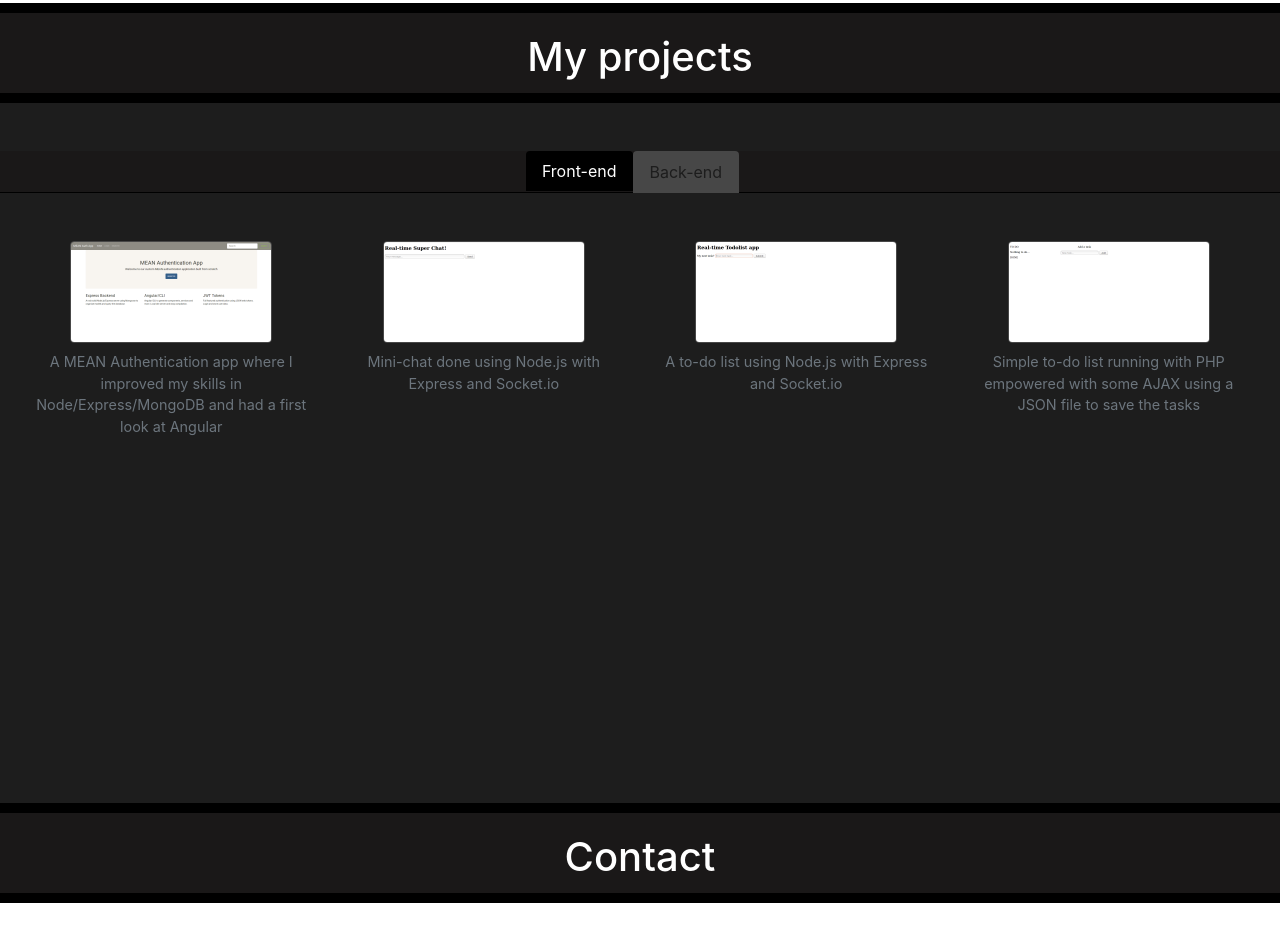
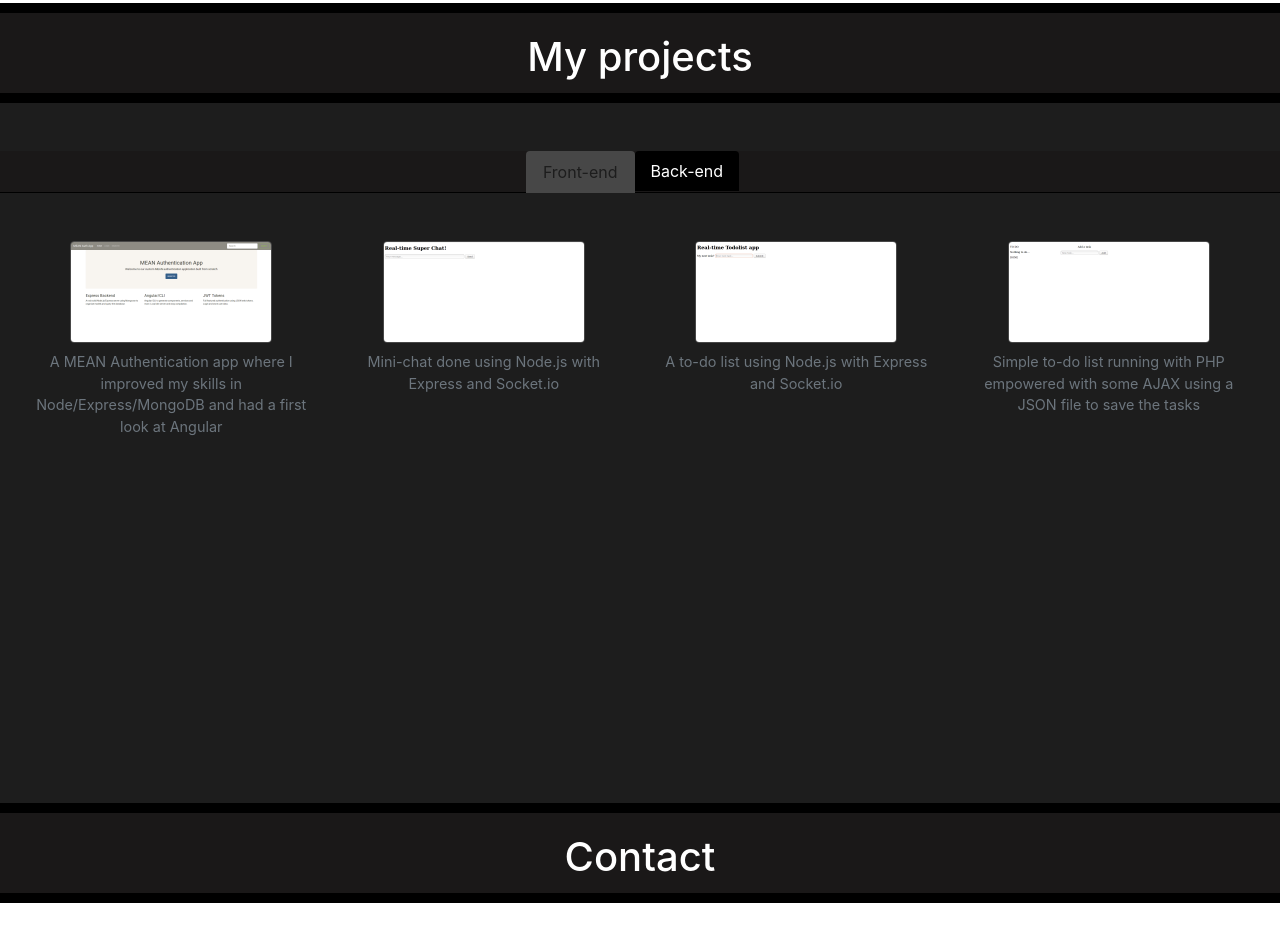
Before and after one commit to nicolashacala/portfolio, a plain HTML site: page index.html in a window 1280 px wide. Shown: the part 845-1786 px from the top of the page. Drawn offline with nearby package versions, Linux system fonts and the light colour scheme.

Commit message:
nav-link

```diff
--- a/index.html
+++ b/index.html
@@ -48,10 +48,10 @@
   <div class="row">
     <ul class="nav nav-tabs mt-5 justify-content-center container-fluid" id="myTab" role="tablist">
         <li class="nav-item">
-          <a class="nav-link active" id="frontEnd-tab" data-toggle="tab" href="#frontEnd" role="tab" aria-controls="front-end" aria-selected="true">Front-end</a>
+          <a class="nav-link" id="frontEnd-tab" data-toggle="tab" href="#frontEnd" role="tab" aria-controls="front-end" aria-selected="true">Front-end</a>
         </li>
         <li class="nav-item">
-          <a class="nav-link" id="backEnd-tab" data-toggle="tab" href="#backEnd" role="tab" aria-controls="back-end" aria-selected="false">Back-end</a>
+          <a class="nav-link active" id="backEnd-tab" data-toggle="tab" href="#backEnd" role="tab" aria-controls="back-end" aria-selected="false">Back-end</a>
         </li>
       </ul>
       </div>
```
